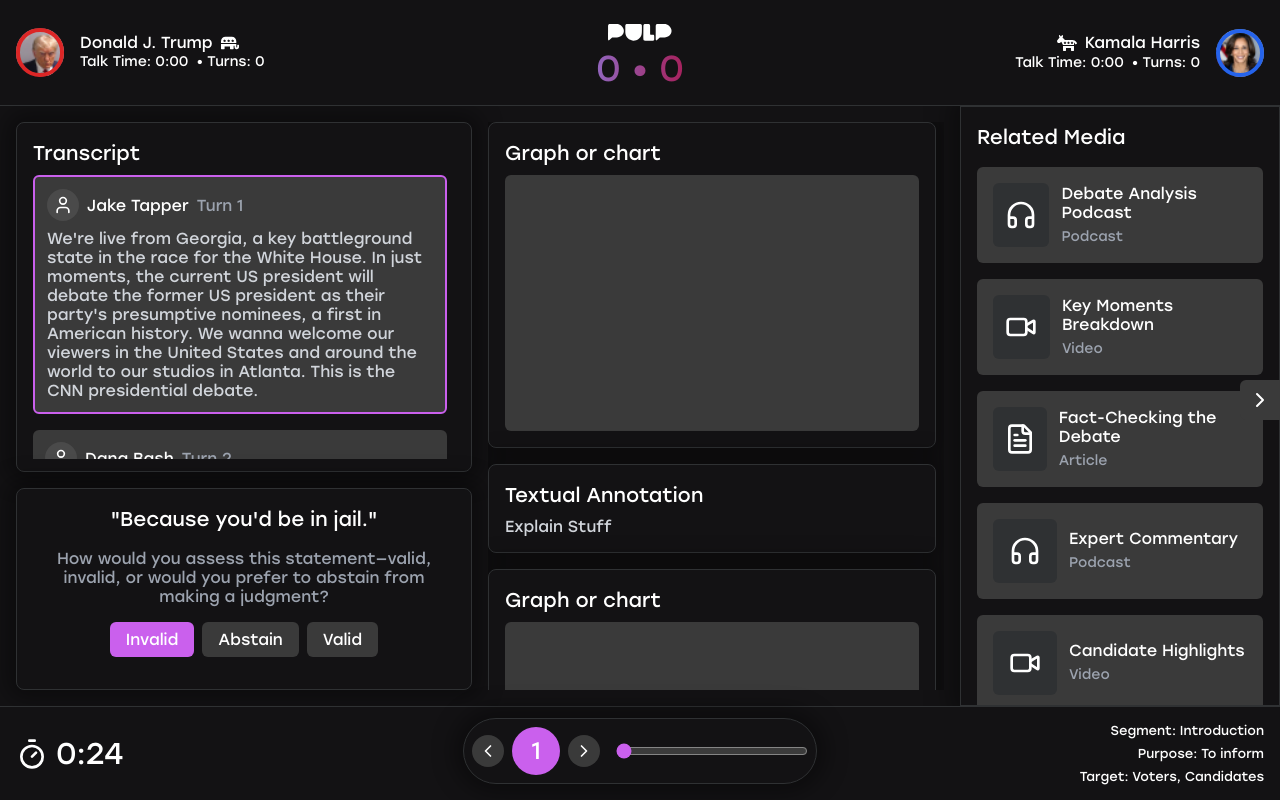
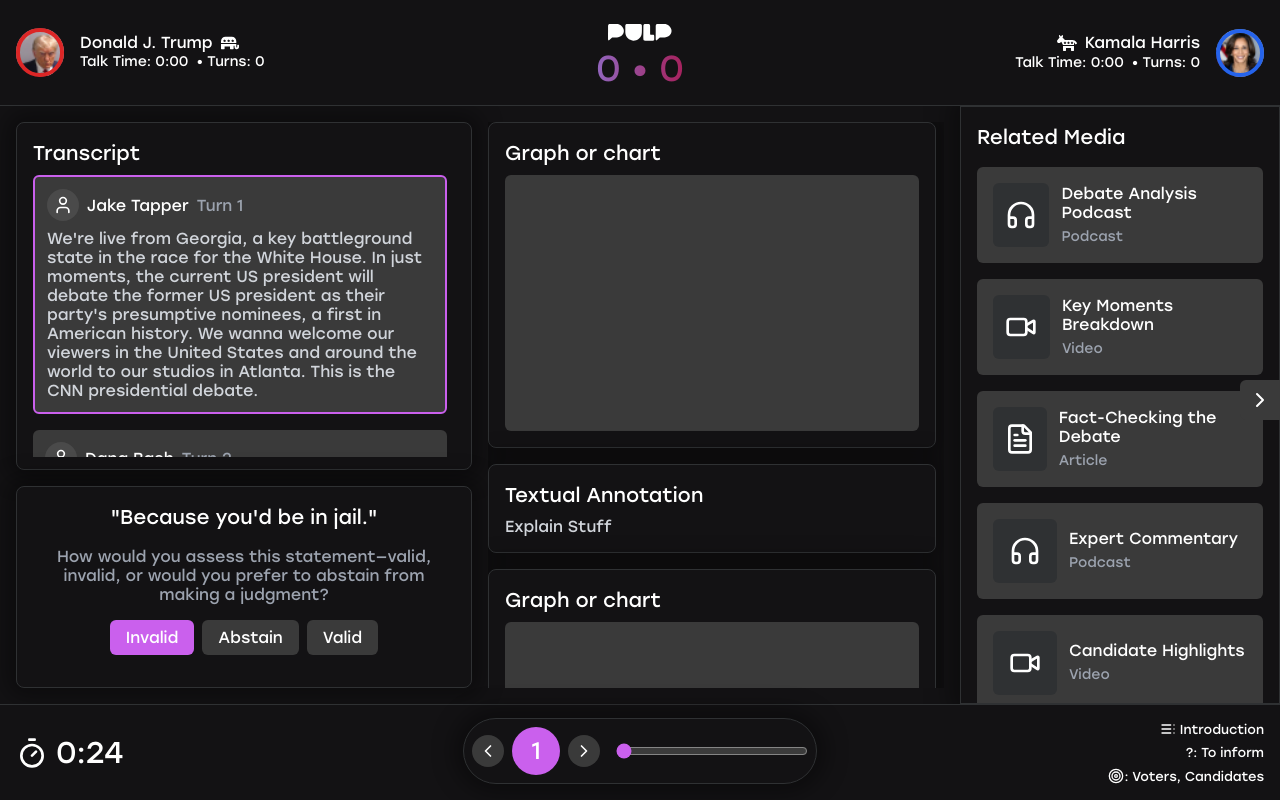
Before and after one commit to pulpshah/TextMRI-Mini, a Next.js app: page / in a window 1280 px wide. Built offline with nearby package versions, Linux system fonts and the light colour scheme.

Commit message:
Update page.tsx

```diff
--- a/app/page.tsx
+++ b/app/page.tsx
@@ -1,7 +1,7 @@
 'use client'
 
 import { useState, useRef, useEffect } from 'react'
-import { ChevronRight, ChevronLeft, BarChart2, FileText, User, X, Timer, Maximize2, Volume2, Radio, Headphones, Video, FileText as ArticleIcon } from 'lucide-react'
+import { ChevronRight, ChevronLeft, BarChart2, FileText, User, X,Target, Timer, TableOfContents, Maximize2, Volume2, Radio, Headphones, Video, FileText as ArticleIcon } from 'lucide-react'
 import Image from 'next/image'
 
 import { Avatar, AvatarFallback, AvatarImage } from "@/components/ui/avatar"
@@ -301,10 +301,12 @@
               <Timer className="w-8 h-8" /> {getTotalTime()}
             </span>
           </div>
-          <div className="text-right text-[13px] space-y-2">
-            <p>Segment: {currentSegment}</p>
-            <p>Purpose: {speakerPurpose}</p>
-            <p>Target: {targetAudience}</p>
+          <div className="flex flex-col items-end text-[13px] space-y-2">
+            <p className='flex items-center'> <TableOfContents
+            className="w-4 h-4 me-1" />       {currentSegment}
+            </p>
+            <p>?: {speakerPurpose}</p>
+            <p className='flex items-center'><Target className="w-4 h-4" />  : {targetAudience}</p>
           </div>
         </div>
       </footer>
```
